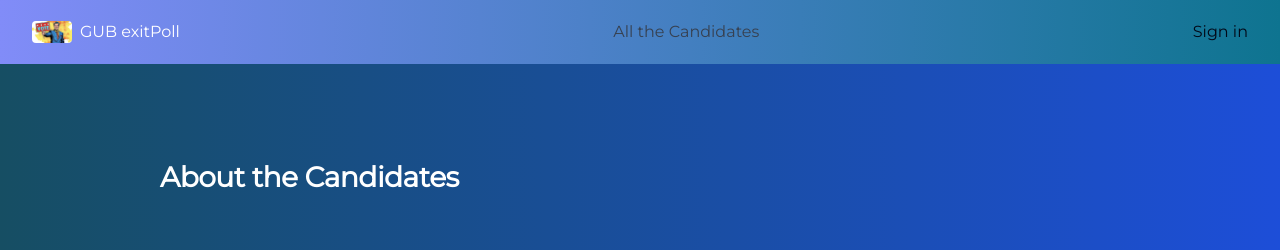
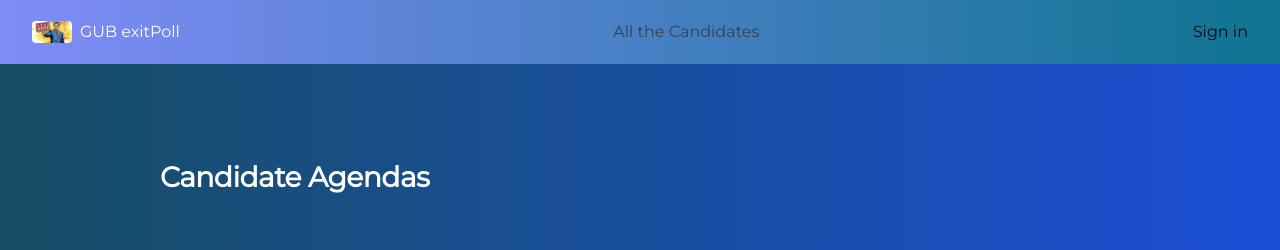
Before and after one commit to mdekaa/accidentwebsite, a Next.js app: page /updates in a window 1280 px wide. Shown: the top 250 px of the page. Built offline with nearby package versions, Linux system fonts and the light colour scheme; no server answers.

Commit message:
agendas section

```diff
--- a/src/app/updates/page.tsx
+++ b/src/app/updates/page.tsx
@@ -17,7 +17,7 @@ export default async function RoadmapPage() {
     <div className="container max-w-5xl mx-auto">
       <div className="flex flex-row justify-between mb-8">
         <h1 className="my-12 text-[28px] leading-[34px] tracking-[-0.416px] text-neutral-12 font-bold">
-          About the Candidates
+          Candidate Agendas
         </h1>
       </div>
 
```
